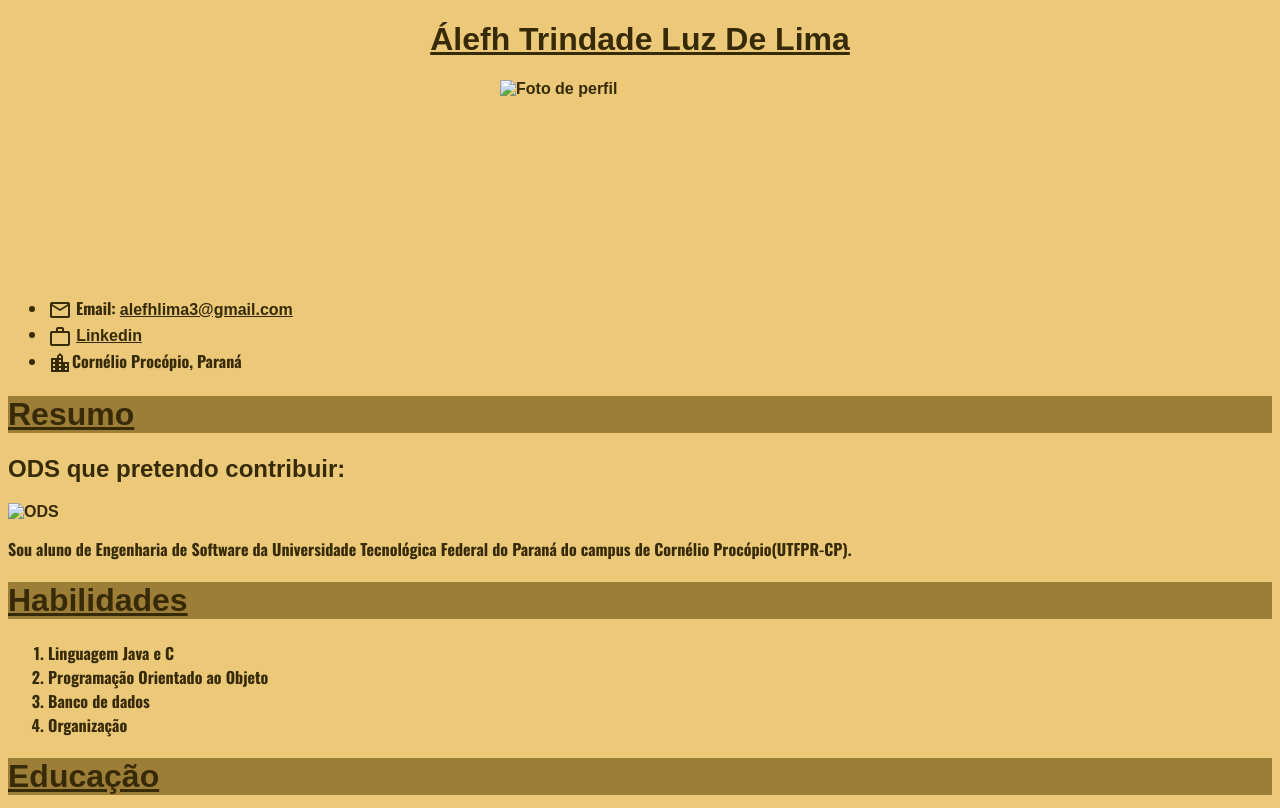
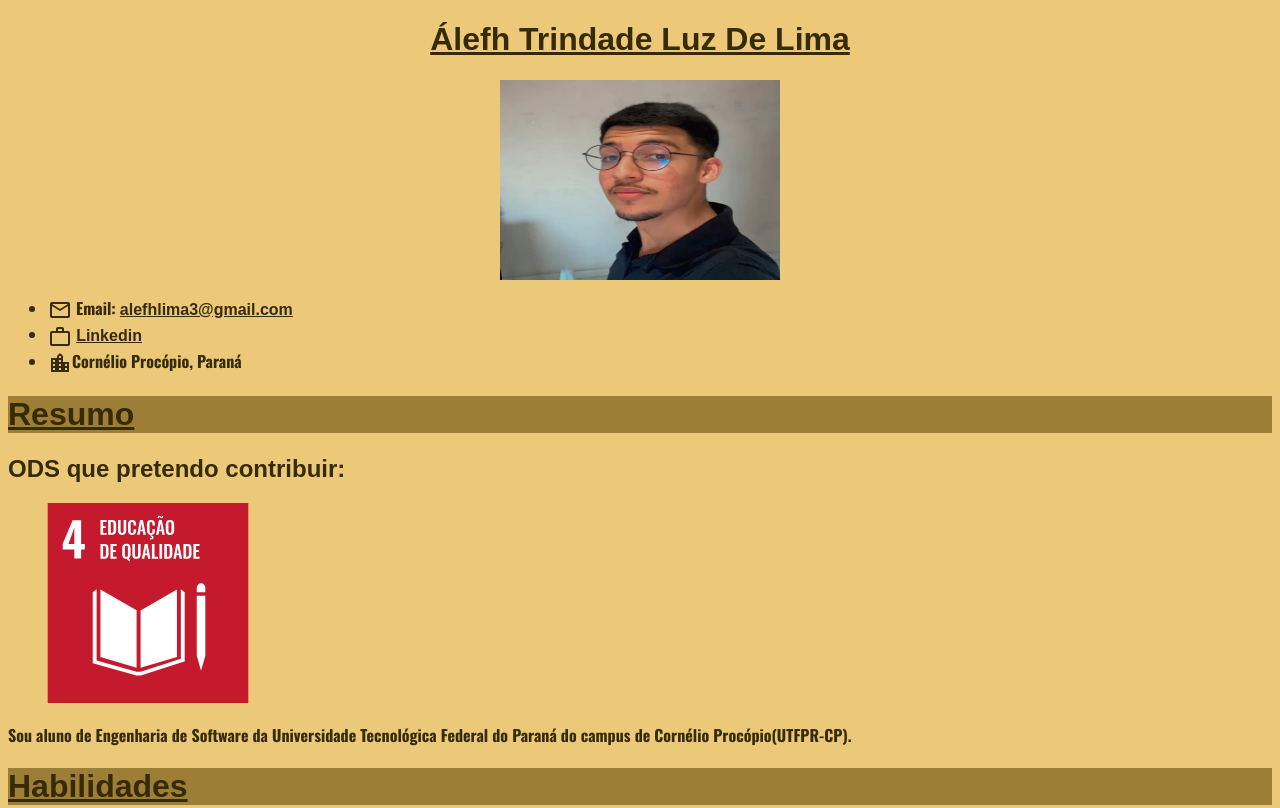
Before and after one commit to alefhbr123/Primeiro-Projeto-Curriculo, a plain HTML site: page index.html in a window 1280 px wide. Shown: the top 808 px of the page. Drawn offline with nearby package versions, Linux system fonts and the light colour scheme.

Commit message:
Update index.html

```diff
--- a/index.html
+++ b/index.html
@@ -24,7 +24,7 @@
     <header>
         <h1 id="nome">Álefh Trindade Luz De Lima</h1>
     </header>
-    <img id="foto" src="figs/fotoperfil.jpg" alt="Foto de perfil" width="280" height="200">
+    <img id="foto" src="fotoperfil.jpg" alt="Foto de perfil" width="280" height="200">
     <nav>
     <ul>
     <li><span class="material-symbols-outlined">mail</span> Email: <a href="alefhlima3@gmail.com">alefhlima3@gmail.com</a></li>
@@ -35,7 +35,7 @@
     </nav>
     <h1 id="resumo">Resumo</h1>
     <h2>ODS que pretendo contribuir:</h2>
-    <img src="figs/ods.svg" alt="ODS" width="280" height="200">
+    <img src="ods.svg" alt="ODS" width="280" height="200">
     <p>Sou aluno de Engenharia de Software da Universidade Tecnológica Federal do Paraná do campus de Cornélio Procópio(UTFPR-CP). </p>
     <h1 class="skill">Habilidades</h1>
     <ol>
```
